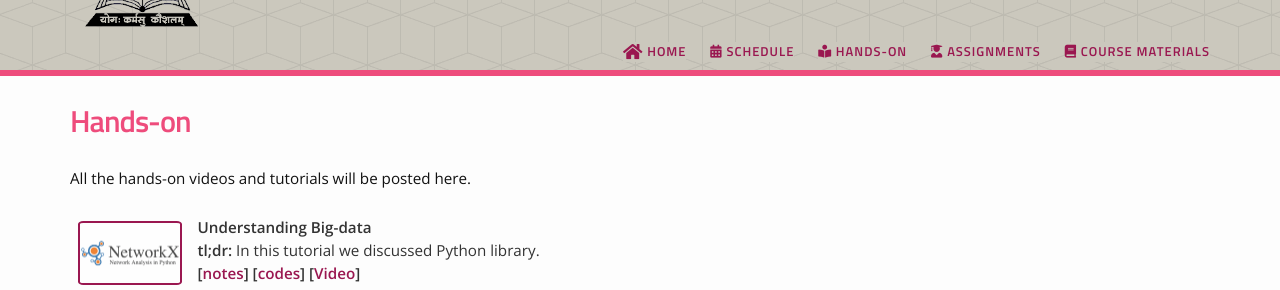
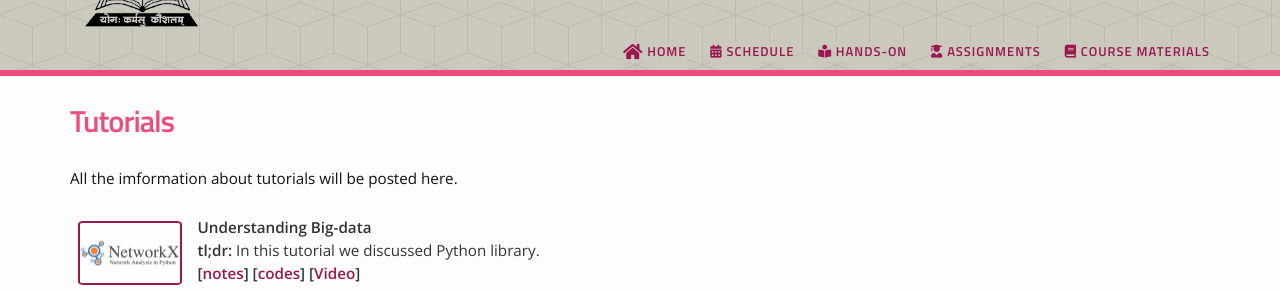
Before and after one commit to plaban/kmst-spring-2023, a Jekyll site: the page built from lectures.md, in a window 1280 px wide. Shown: the part 148-438 px from the top of the page. Built offline with Jekyll 4.4.1, drawn with Linux system fonts in a browser that asks for light colours; nearby versions of some CDN libraries.

Commit message:
updated readme

```diff
--- a/lectures.md
+++ b/lectures.md
@@ -1,6 +1,6 @@
 ---
 layout: lectures
-title: Hands-on
+title: Tutorials
 permalink: /lectures/
 ---
-All the hands-on videos and tutorials will be posted here.
+All the imformation about tutorials will be posted here.
```
Also changed, not shown: static_files/Tutorials/GAT.png (deleted), static_files/Tutorials/Node2Vec.png (deleted), 4 other files.
